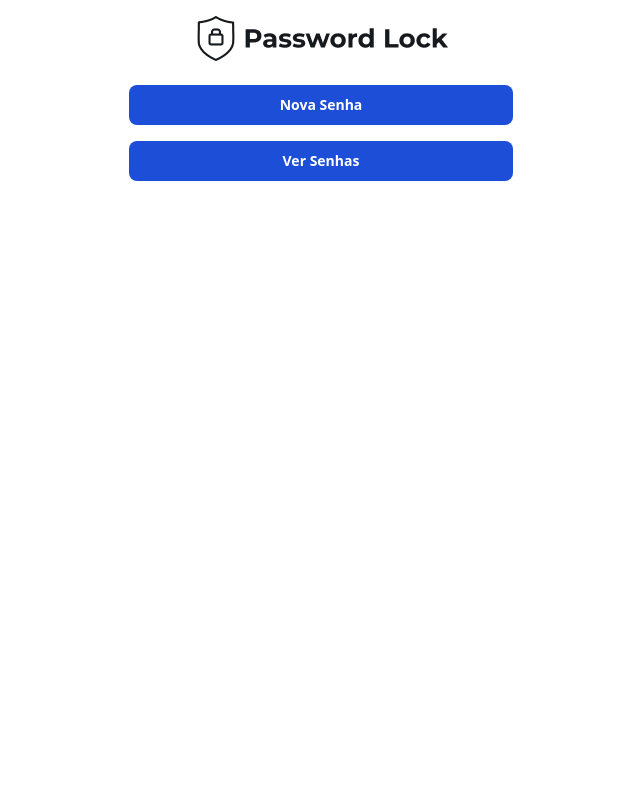
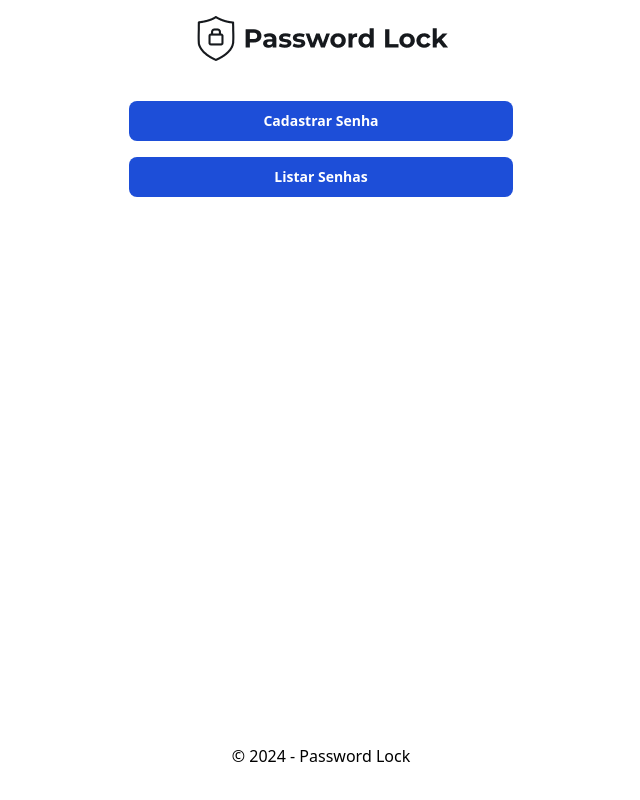
Before and after one commit to ranorvictor/PasswordLock-EngSoftware2024-2, a PHP site: page / in a window 1280 px wide. Shown: the whole page, without its empty margins (319-959 px from the left). Run offline with PHP 8.4, Linux system fonts and the light colour scheme; some libraries are stand-ins or nearby versions.

Commit message:
Adicionando o arquivo 'layout.php' para facilitar e reutilizar o código html padrão para todas as páginas.

```diff
--- /dev/null
+++ b/includes/layout.php
@@ -0,0 +1,29 @@
+<!DOCTYPE html>
+<html lang="pt-br">
+
+<head>
+    <meta charset="UTF-8">
+    <meta name="viewport" content="width=device-width, initial-scale=1.0">
+    <title><?php echo $title ?? "Minha Aplicação"; ?></title>
+    <link rel="stylesheet" href="styles.css">
+</head>
+
+<body class="flex flex-col min-h-screen">
+    <header class="mt-4">
+        <h1 class='mb-6 flex text-3xl font-bold justify-center'>
+            <a href="index.php"><img src="../assets/images/Logo.png" alt="Logo Password Lock"></a>
+        </h1>
+    </header>
+
+    <main class="flex-grow container mx-auto mt-4">
+        <?php echo $content; ?>
+    </main>
+
+    <footer class="my-8">
+        <p class="text-center">&copy; 2024 - Password Lock</p>
+    </footer>
+
+    <script src="https://cdn.tailwindcss.com"></script>
+</body>
+
+</html>
--- a/public/index.php
+++ b/public/index.php
@@ -1,23 +1,16 @@
-<!DOCTYPE html>
-<html lang="pt-br">
+<?php
+// Título da página
+$title = "Password Lock - Início";
 
-<head>
-  <meta charset="UTF-8">
-  <meta name="viewport" content="width=device-width, initial-scale=1.0">
-  <title>Password Lock</title>
-</head>
+// Conteúdo específico da página
+ob_start(); // Inicia o buffer de saída
+?>
+<div class='w-96 flex flex-col gap-4 m-auto'>
+  <a href='cadastrarSenha.php' class='font-semibold text-center text-white bg-blue-700 hover:bg-blue-800 focus:ring-4 focus:ring-blue-300 font-medium rounded-lg text-sm px-5 py-2.5 dark:bg-blue-600 dark:hover:bg-blue-700 focus:outline-none dark:focus:ring-blue-800'>Cadastrar Senha</a>
+  <a href='listarSenhas.php' class='font-semibold text-center text-white bg-blue-700 hover:bg-blue-800 focus:ring-4 focus:ring-blue-300 font-medium rounded-lg text-sm px-5 py-2.5 dark:bg-blue-600 dark:hover:bg-blue-700 focus:outline-none dark:focus:ring-blue-800'>Listar Senhas</a>
+</div>
+<?php
+$content = ob_get_clean(); // Armazena o conteúdo do buffer na variável $content
 
-<body>
-  <main class='container mx-auto flex flex-col mt-4'>
-    <h1 class='mb-6 flex text-3xl font-bold justify-center'>
-      <img src="../assets/images/Logo.png" alt="Logo Password Lock">
-    </h1>
-    <div class='w-96 flex flex-col gap-4 m-auto'>
-      <a href='cadastrarSenha.php' class='font-semibold text-center text-white bg-blue-700 hover:bg-blue-800 focus:ring-4 focus:ring-blue-300 font-medium rounded-lg text-sm px-5 py-2.5 dark:bg-blue-600 dark:hover:bg-blue-700 focus:outline-none dark:focus:ring-blue-800'>Nova Senha</a>
-      <a href='listarSenhas.php' class='font-semibold text-center text-white bg-blue-700 hover:bg-blue-800 focus:ring-4 focus:ring-blue-300 font-medium rounded-lg text-sm px-5 py-2.5 dark:bg-blue-600 dark:hover:bg-blue-700 focus:outline-none dark:focus:ring-blue-800'>Ver Senhas</a>
-    </div>
-  </main>
-  <script src="https://cdn.tailwindcss.com"></script>
-</body>
-
-</html>
+// Inclui o layout base
+include '../includes/layout.php';
```
Also changed, not shown: includes/sql-queries.php (deleted, +0 -21 lines), public/cadastrarSenha.php (+10 -18 lines), public/listarSenhas.php (+10 -19 lines), includes/footer.php (deleted), includes/header.php (deleted).
